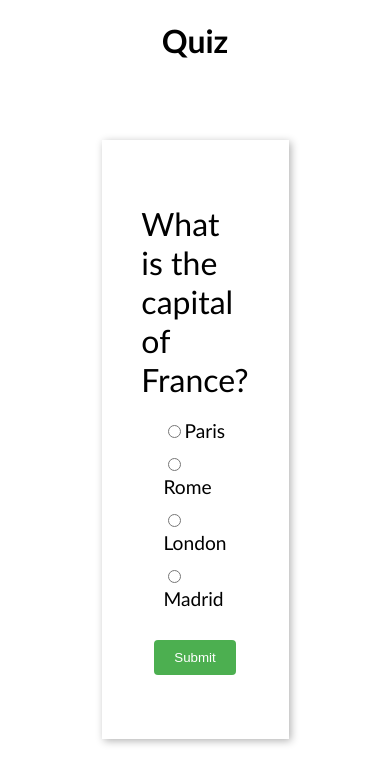
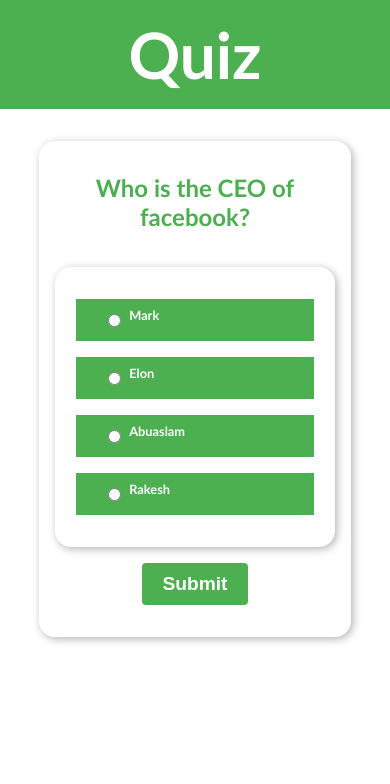
Before and after one commit to Abuaslamtech/Quiz-App, a plain HTML site: page index.html in a window 390 px wide. Drawn offline with Linux system fonts and the light colour scheme.

Commit message:
mobile responsive

```diff
--- a/app.js
+++ b/app.js
@@ -1,18 +1,38 @@
 var questions = [
   {
-    question: "What is the capital of France?",
-    choices: ["Paris", "Rome", "London", "Madrid"],
+    question: "Who is the CEO of facebook?",
+    choices: ["Mark", "Elon", "Abuaslam", "Rakesh"],
     correctAnswer: 0,
   },
   {
-    question: "What is the largest ocean in the world?",
-    choices: ["Atlantic", "Pacific", "Indian", "Arctic"],
-    correctAnswer: 1,
+    question: "Which of these is not a programming language?",
+    choices: ["Python", "C++", "Java", "HTML"],
+    correctAnswer: 3,
   },
   {
     question: "What is the father of computer?",
     choices: ["Charles Babbage", "Pascal", "Newton", "Charles Gabbage"],
+    correctAnswer: 0,
+  },
+  {
+    question: "What is the full meaning of CSS?",
+    choices: [
+      "Content Styling Script",
+      "Cascading Style Sheet",
+      "Cascading Styling Sheets",
+      "Come Sit Sing",
+    ],
     correctAnswer: 1,
+  },
+  {
+    question: "What is the full meaning of HTML ?",
+    choices: [
+      "Hot Tall Meat Lamb",
+      "HTML",
+      "Unknown",
+      "HyperText Markup Language",
+    ],
+    correctAnswer: 3,
   },
 ];
 
@@ -29,12 +49,16 @@ function displayQuestion() {
     var choice = question.choices[i];
     var label = document.createElement("label");
     var radio = document.createElement("input");
+    var el = document.createElement("div");
     radio.type = "radio";
     radio.name = "question" + currentQuestion;
     radio.value = i;
-    label.appendChild(radio);
+    // label.appendChild(radio);
+    el.className = "inputs";
     label.appendChild(document.createTextNode(choice));
-    choices.appendChild(label);
+    el.appendChild(radio);
+    el.appendChild(label);
+    choices.appendChild(el);
   }
 }
 
--- a/index.html
+++ b/index.html
@@ -16,7 +16,7 @@
     </header>
     <div id="result" class="hide"></div>
     <div id="quiz">
-        <div id="question"></div>
+        <div id="question" class="question"></div>
         <div id="choices"></div>
         <button id="submit">Submit</button>
     </div>
--- a/style.css
+++ b/style.css
@@ -1,9 +1,18 @@
+* {
+  margin: 0;
+  padding: 0;
+}
 body {
   font-family: "Trebuchet MS", "Lucida Sans Unicode", "Lucida Grande",
     "Lucida Sans", Arial, sans-serif;
 }
 header {
   text-align: center;
+  font-weight: 800;
+  background-color: #4caf50;
+  color: #fff;
+  font-size: 2rem;
+  padding: 1rem;
 }
 #quiz {
   width: 50%;
@@ -11,12 +20,25 @@ header {
   flex-direction: column;
   align-items: center;
   justify-content: center;
+  gap: 1rem;
   box-shadow: 2px 2px 8px 0px rgba(0, 0, 0, 0.3);
   margin: auto;
-  padding: 4rem;
+  padding: 2rem 1rem;
   box-sizing: border-box;
-  margin-top: 5rem;
   font-size: 1.2rem;
+  border-radius: 1rem;
+}
+.inputs {
+  display: flex;
+  flex-direction: row;
+  align-items: center;
+  gap: 0.5rem;
+  background-color: #4caf50;
+  color: #fff;
+  width: 90%;
+  margin: auto;
+  padding: 0.5rem 2rem;
+  box-sizing: border-box;
 }
 
 #question {
@@ -25,9 +47,18 @@ header {
 }
 
 #choices {
-  margin-bottom: 20px;
+  display: flex;
+  flex-direction: column;
+  justify-content: center;
+  gap: 1rem;
+  width: 70%;
+  margin: auto;
+  box-shadow: 2px 2px 8px rgba(0, 0, 0, 0.3);
+  border-radius: 1rem;
+  padding: 2rem 0.5rem;
+  font-size: 1.5rem;
+  box-sizing: border-box;
 }
-
 #choices label {
   display: block;
   margin-bottom: 10px;
@@ -40,6 +71,8 @@ header {
   border: none;
   border-radius: 4px;
   cursor: pointer;
+  font-weight: bold;
+  font-size: 1.2rem;
 }
 
 #result {
@@ -53,3 +86,33 @@ header {
   padding: 2rem;
   box-sizing: border-box;
 }
+@media screen and (max-width: 400px) {
+  #quiz {
+    width: 80%;
+    margin-top: 2rem;
+    font-size: 1rem;
+  }
+  #question {
+    font-size: 1.5rem;
+    text-align: center;
+    width: 100%;
+    font-weight: 800;
+    color: #4caf50;
+  }
+  #choices {
+    font-size: 0.8rem;
+    font-weight: bold;
+    width: 100%;
+  }
+  #result {
+    width: 80%;
+    height: 2rem;
+    margin-top: 2rem;
+    border-radius: 1rem;
+    background-color: #4caf50;
+    color: #fff;
+    font-size: 1.2rem;
+    padding: 1.3rem;
+    font-weight: 900;
+  }
+}
```
